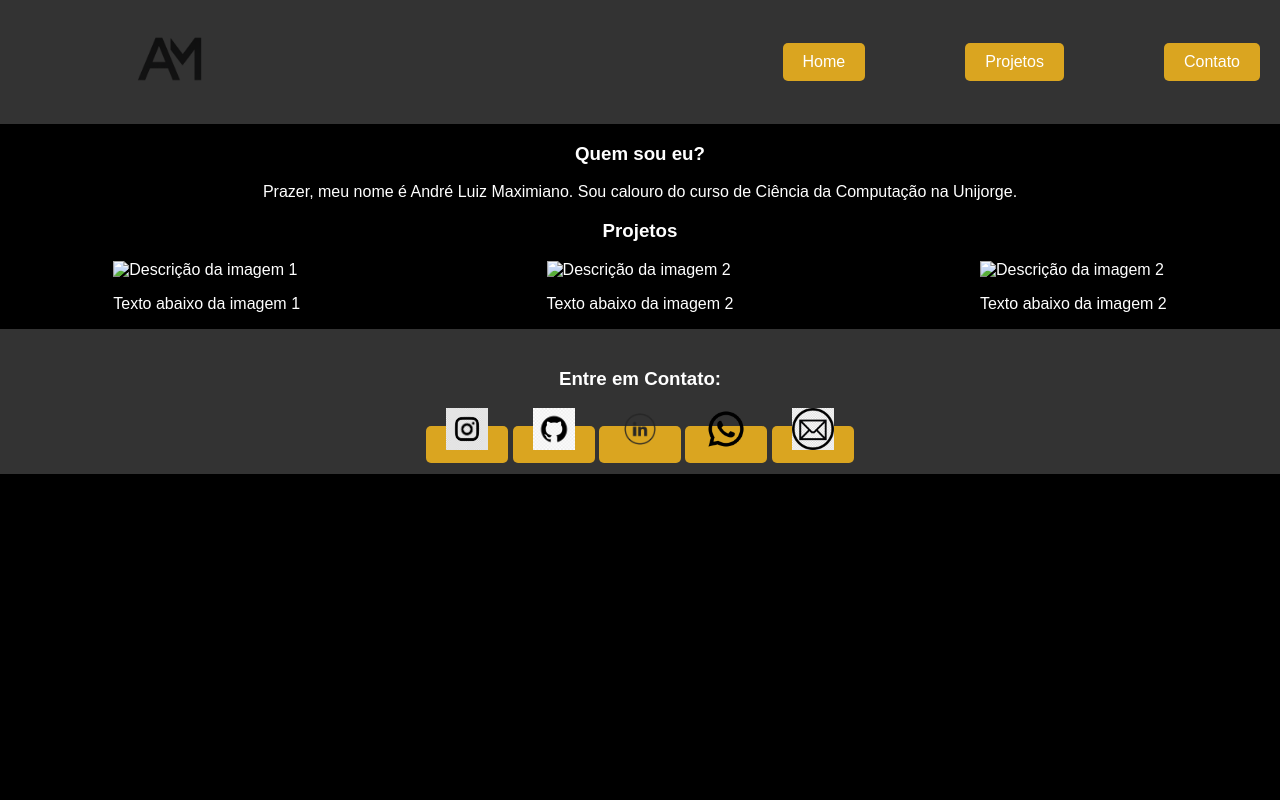
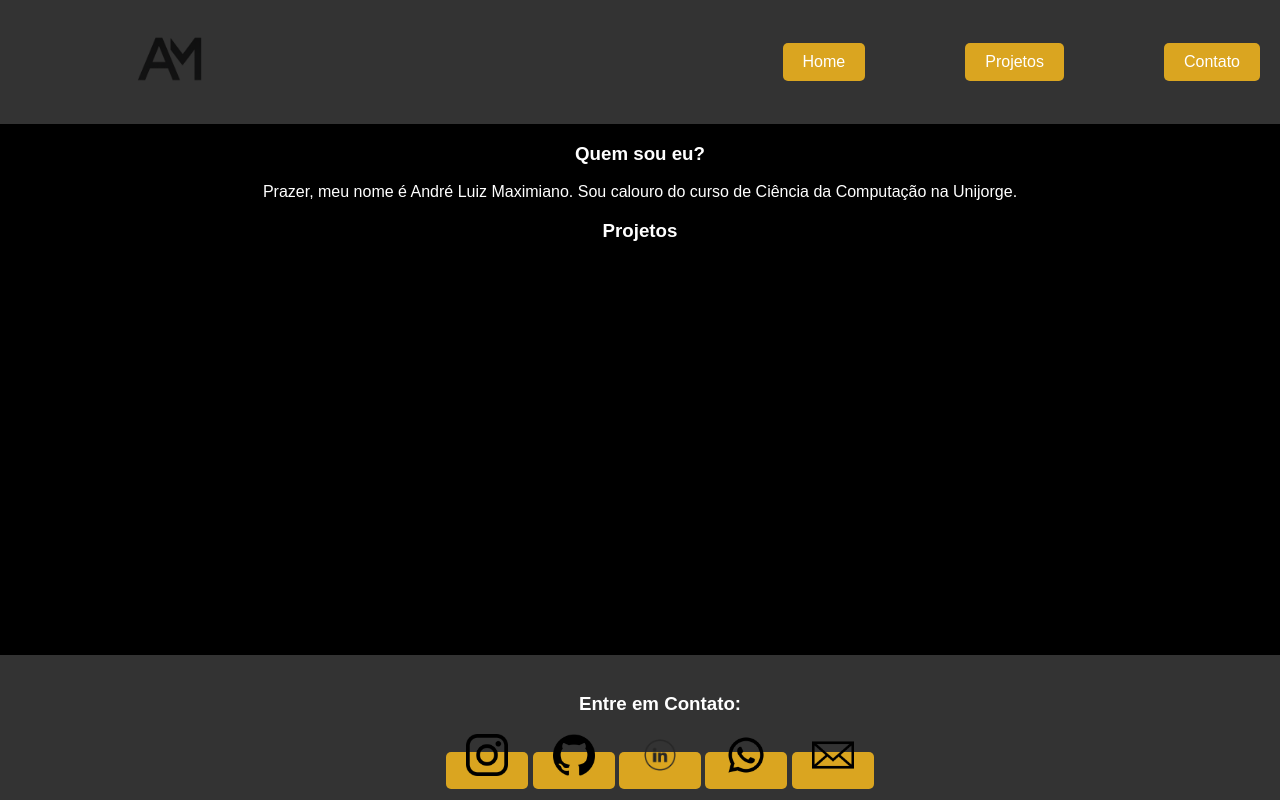
Before and after one commit to Amaxjr/Portfolio, a plain HTML site: page Portifolio1/Portifolio.html in a window 1280 px wide. Drawn offline with Linux system fonts and the light colour scheme.

Commit message:
certo agora

```diff
--- a/Portifolio1/Port.css
+++ b/Portifolio1/Port.css
@@ -62,9 +62,10 @@ a:hover {
     text-align: center;
     padding: 20px;
     position: relative;
-    bottom: 0; /
+    bottom: 0;
     width: 100%;
     row-gap: 15px;
+    position: fixed;
 }
 .eu{
     text-align: center;
--- a/Portifolio1/Portifolio.html
+++ b/Portifolio1/Portifolio.html
@@ -31,25 +31,25 @@
     </div>
     <div class="image-grid">
         <div>
-            <img src="images.jpg" alt="Descrição da imagem 1">
-            <p>Texto abaixo da imagem 1</p>
+
+            <p></p>
         </div>
         <div>
-            <img src="images.jpg" alt="Descrição da imagem 2">
-            <p>Texto abaixo da imagem 2</p>
+
+            <p></p>
         </div>
         <div>
-            <img src="images.jpg" alt="Descrição da imagem 2">
-            <p>Texto abaixo da imagem 2</p>
+
+            <p></p>
         </div>
 </div>
 <div class="rodapé">
     <h3>Entre em Contato:</h3>
-    <a href="https://www.instagram.com/andremaxjr/"><img src="8f94c616ec0a60bafb4de4e0260719da.jpg" style="width:42px;height:42px;"></a>
-    <a href=""><img src="png-transparent-github-computer-icons-github-logo-monochrome-head-thumbnail.png" style="width:42px; height:42px;"></a>
+    <a href="https://www.instagram.com/andremaxjr/"><img src="logotipo-do-instagram.png" style="width:42px;height:42px;"></a>
+    <a href=""><img src="logotipo-do-github.png" style="width:42px; height:42px;"></a>
     <a href=""><img src="—Pngtree—linkedin icon_3547995.png" style="width:42px; height:42px;"></a>
     <a href=""><img src="download (1).png" style="width:42px; height:42px;"></a>
-    <a href=""><img src="efdd14aadcfd49b80c78522688ad371f.jpg" style="width:42px; height:42px;"></a>
+    <a href=""><img src="mail.png" style="width:42px; height:42px;"></a>
 </div>
 </body>
 </html>
```
